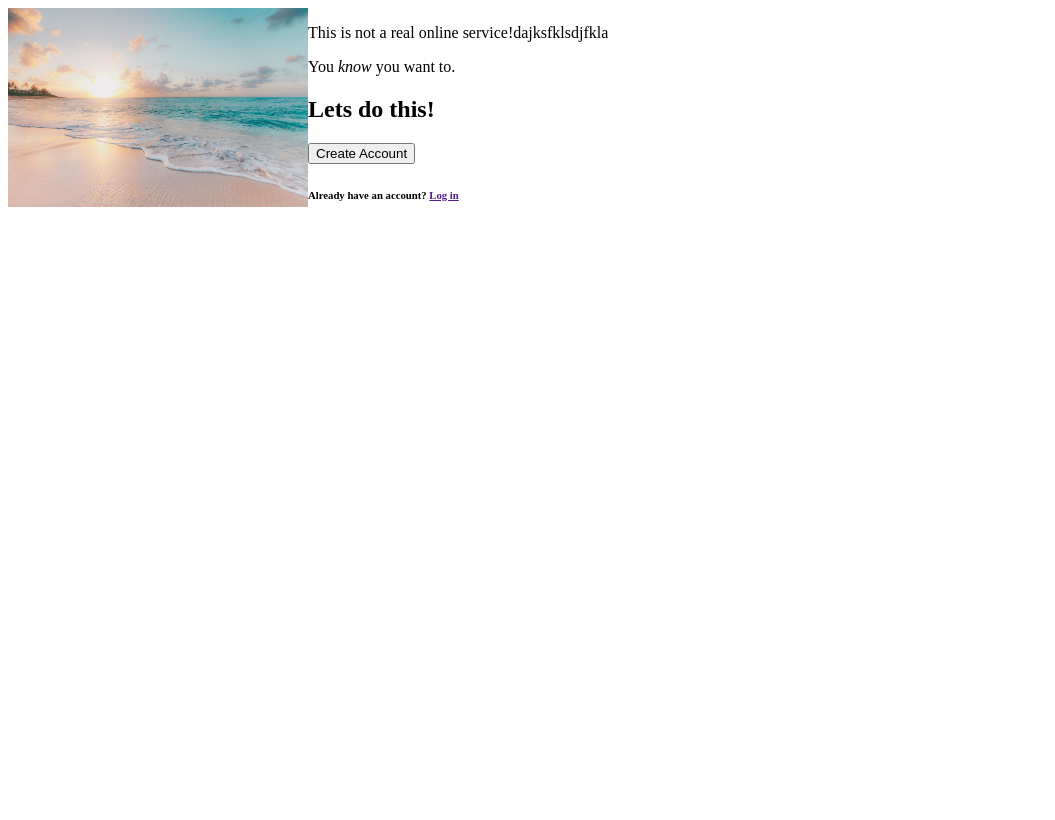
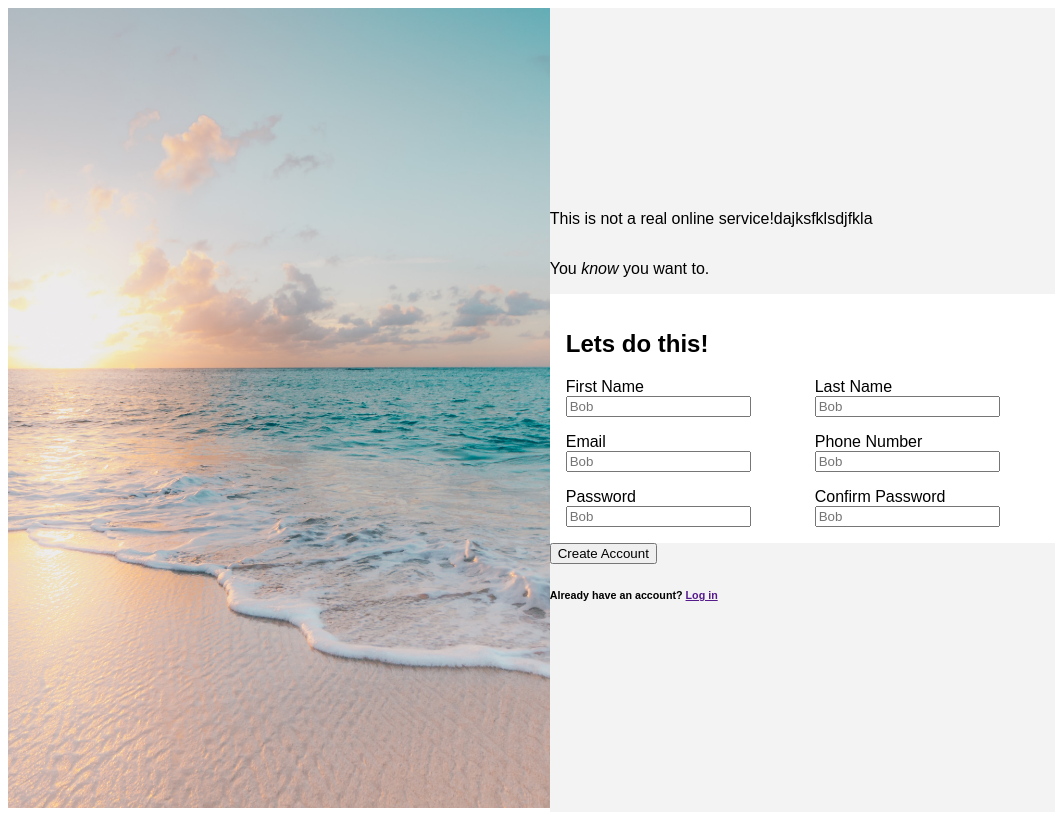
Before and after one commit to CJEslinger/sign-up-form, a plain HTML site: page index.html in a window 1280 px wide. Shown: the whole page, without its empty margins (0-1055 px from the left). Drawn offline with Linux system fonts and the light colour scheme; files whose address does not match are found by name.

Commit message:
added form styling

```diff
--- a/index.html
+++ b/index.html
@@ -17,7 +17,36 @@
         <p>You <em>know</em> you want to.</p>
         <div class="form">
             <h2>Lets do this!</h2>
-            <form action=""></form>
+            <form action="example.com/path" method="post">
+                <div class="form-container">
+                    <div class="content-container">
+                        <label for="firstName">First Name</label>
+                        <input type="text" id="firstName" placeholder="Bob">
+                    </div>
+                    <div class="content-container">
+                        <label for="firstName">Email</label>
+                        <input type="text" id="firstName" placeholder="Bob">
+                    </div>
+                    <div class="content-container">
+                        <label for="firstName">Password</label>
+                        <input type="text" id="firstName" placeholder="Bob">
+                    </div>
+                </div>
+                <div class="form-container">
+                    <div class="content-container">
+                        <label for="firstName">Last Name</label>
+                        <input type="text" id="firstName" placeholder="Bob">
+                    </div>
+                    <div class="content-container">
+                        <label for="firstName">Phone Number</label>
+                        <input type="text" id="firstName" placeholder="Bob">
+                    </div>
+                    <div class="content-container">
+                        <label for="firstName">Confirm Password</label>
+                        <input type="text" id="firstName" placeholder="Bob">
+                    </div>
+                </div>
+              </form>
         </div>
         <button>Create Account</button>
         <h6>Already have an account? <a href="">Log in</a></h6>
--- a/style.css
+++ b/style.css
@@ -1,14 +1,50 @@
 body {
     display: flex;
+    font-family: sans-serif;
+}
+
+
+.left-container {
+    flex: 1.5 1 0%;
 }
 
 img {
-    width: 300px;
+    object-fit: contain;
+    width: 100%;
+    height: 800px;
+    object-fit: cover;
 }
 
-.container-right {
+.right-container {
     display: flex;
     flex-direction: column;
-    align-items: center;
     justify-content: center;
+    flex: 2 1 0%;
+    background-color: #f3f3f3;
 }
+
+.form {
+    background-color: white;
+    padding: 16px;
+    box-shadow: black 0px 0px 0px 0px;
+}
+
+form {
+    display: flex;
+    gap: 64px;
+}
+
+.form-container {
+    display: flex;
+    flex-direction: column;
+    gap: 16px;
+}
+
+.right-container button {
+    align-self: flex-start;
+}
+
+.form-container .content-container {
+    display: flex;
+    flex-direction: column;
+}
```
Also changed, not shown: 1 other file.
